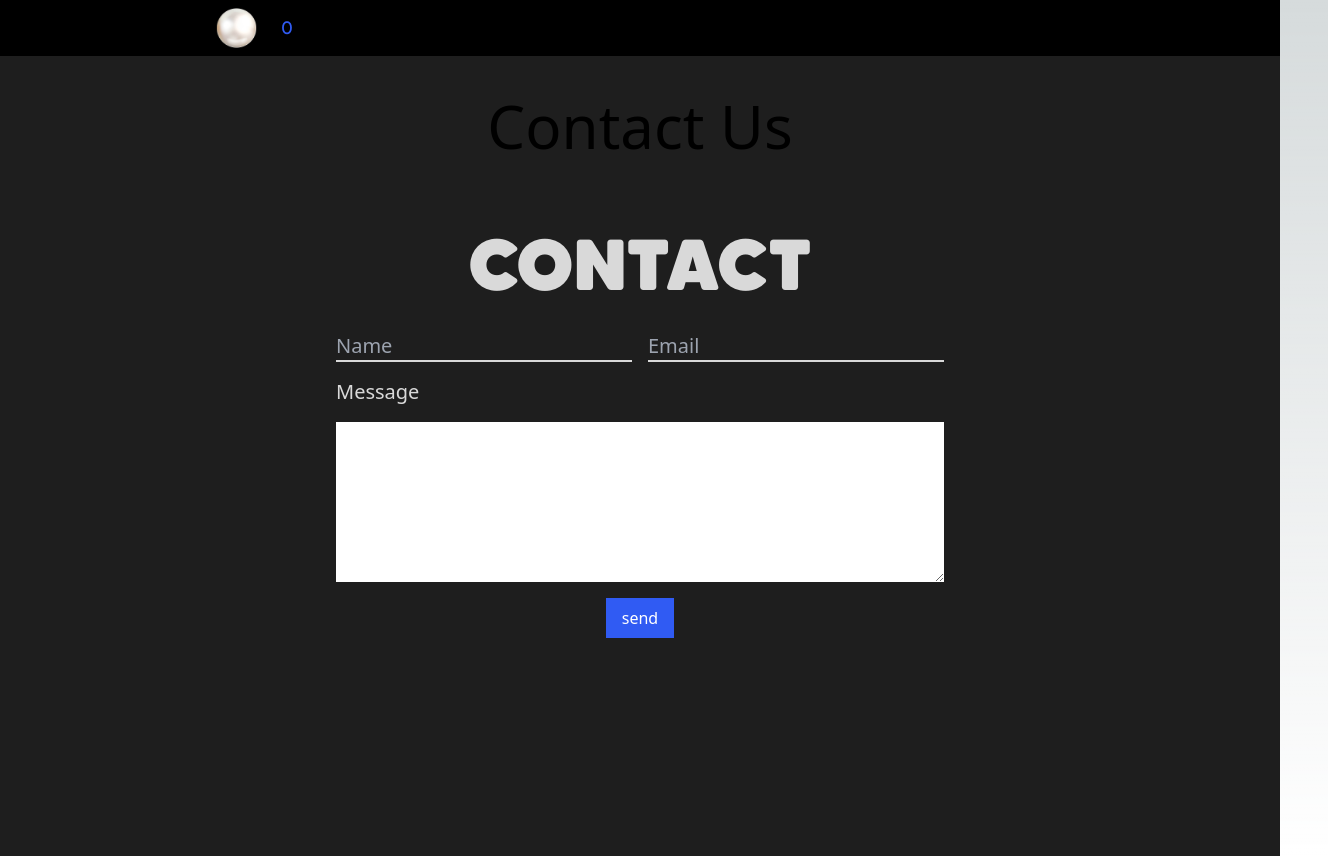
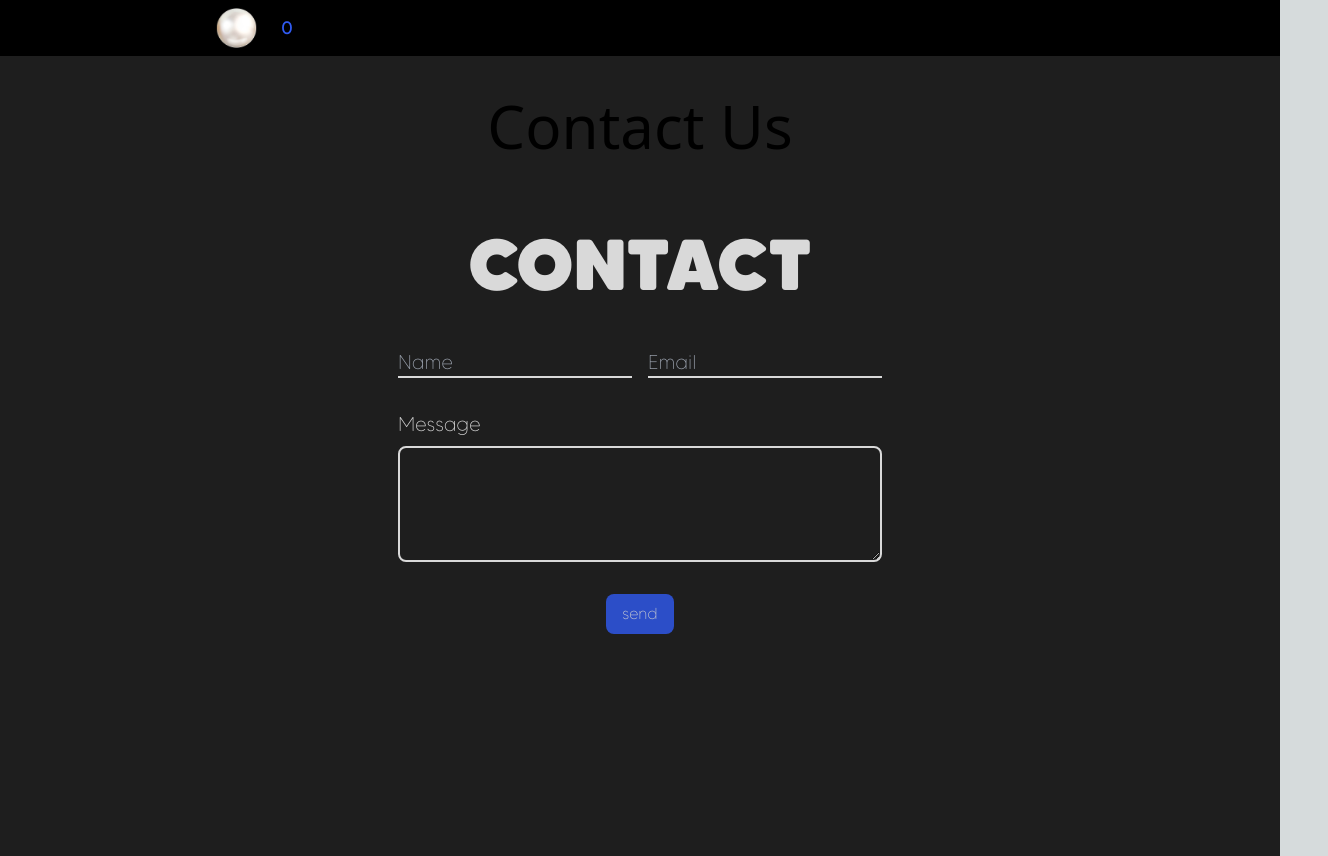
Before and after one commit to perlagurpo/perla-front, a Next.js app: page /contact in a window 1280 px wide. Shown: the whole page, 1328 px wide, since content can reach past the window. Built offline with nearby package versions, Linux system fonts and the light colour scheme.

Commit message:
Ajusto estilos

```diff
--- a/src/components/contact/contactForm.js
+++ b/src/components/contact/contactForm.js
@@ -45,10 +45,10 @@ export default function ContactForm() {
 
 
   return(
-    <div className="flex flex-col items-center text-perla-white">
+    <div className="flex flex-col items-center text-perla-white gap-4">
       <h1 className="text-7xl font-[made-tommy-black] py-2">CONTACT</h1>
       <form onSubmit={handleSubmit}>
-        <div className="flex flex-col gap-4 items-center text-perla-white">
+        <div className="flex flex-col gap-8 items-center text-perla-white font-[made-tommy-thin]">
           <div className="flex flex-row gap-4">
             <div className="flex flex-col relative">
             <label for="email" className={`${nameActive ? "opacity-100" : "opacity-0"} transition duration-500`}>Name</label>
@@ -85,20 +85,20 @@ export default function ContactForm() {
                   />
             </div>
           </div>
-          <div className="flex flex-col gap-4 w-full">
+          <div className="flex flex-col w-full gap-2">
             <p className="text-xl text-perla-white">Message</p>
             <textarea
                 name="message"
                 id="message"
-                rows={6}
+                rows={4}
                 minLength={5}
                 maxLength={400}
                 value={values.message}
                 onChange={handleChange}
-                className="w-full p-2"
+                className="w-full py-2 px-4 bg-transparent border-2 border-perla-white rounded-lg focus:outline-none"
                 />
           </div>
-          <button type="submit" className="bg-perla-primary text-white px-4 py-2">send</button>
+          <button type="submit" className="bg-perla-primary text-white px-4 py-2 rounded-lg opacity-80 hover:opacity-100">send</button>
         </div>
       </form>
     </div>
--- a/src/components/home/three/landingScene/LandingScene.js
+++ b/src/components/home/three/landingScene/LandingScene.js
@@ -28,7 +28,7 @@ function Scene({ textContent={} }){
           <PearlScene text={textContent.hero} />
           <AboutUsScene text={textContent.aboutUs} />
           <ContactScene />
-          <ContactShadows opacity={0.4} scale={20} blur={10} far={20} resolution={512} color="#000000" />
+          <ContactShadows opacity={0.4} scale={25}  blur={10} far={20} resolution={512} color="#000000" />
           {/* <ContactScene /> */}
         </SectionWrapper>
         <Scroll html style={{ width: '100%' }}>
--- a/src/components/home/three/landingScene/pages/contactScene.js
+++ b/src/components/home/three/landingScene/pages/contactScene.js
@@ -24,9 +24,11 @@ export default function ContactScene() {
   );
 
   return(
-    <Plane ref={planeRef} args={[30,30,30]} position={[0,0,0]} material-color="black">
+    <animated.group opacity={planeSpring.opacity}>
+      <Plane ref={planeRef} args={[30,30,30]} position={[0,0,0]} material-color="black">
 
-    </Plane>
+      </Plane>
+    </animated.group>
   );
 }
 
```
